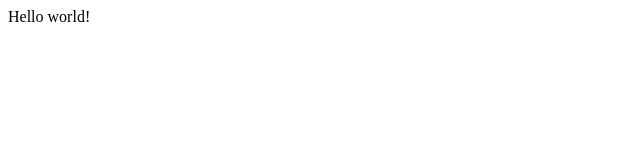
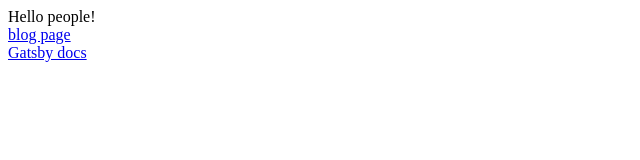
Before and after one commit to markgmz92/gatsby_tutorial, a Gatsby site: page / in a window 1280 px wide. Shown: the whole page, without its empty margins (0-640 px from the left). Built offline with nearby package versions, Linux system fonts and the light colour scheme; Gatsby itself is replaced by a stand-in of ours.

Commit message:
[GP - 002] Created link component

```diff
--- a/src/pages/blog.js
+++ b/src/pages/blog.js
@@ -1,9 +1,12 @@
 import React from "react"
-
+import { Link } from "gatsby"
 const blog = () => {
   return (
     <div>
       <h1>This is our blog page</h1>
+      <div>
+        <Link to="/">Home Page</Link>
+      </div>
     </div>
   )
 }
--- a/src/pages/index.js
+++ b/src/pages/index.js
@@ -1,5 +1,14 @@
 import React from "react"
+import { Link } from "gatsby"
 
-export default function Home() {
-  return <div>Hello world!</div>
+export default () => {
+  return (
+    <div>
+      Hello people!
+      <div>
+        <Link to="/blog/">blog page</Link>
+      </div>
+      <a href="https://www.gatsbyjs.org">Gatsby docs</a>
+    </div>
+  )
 }
```
